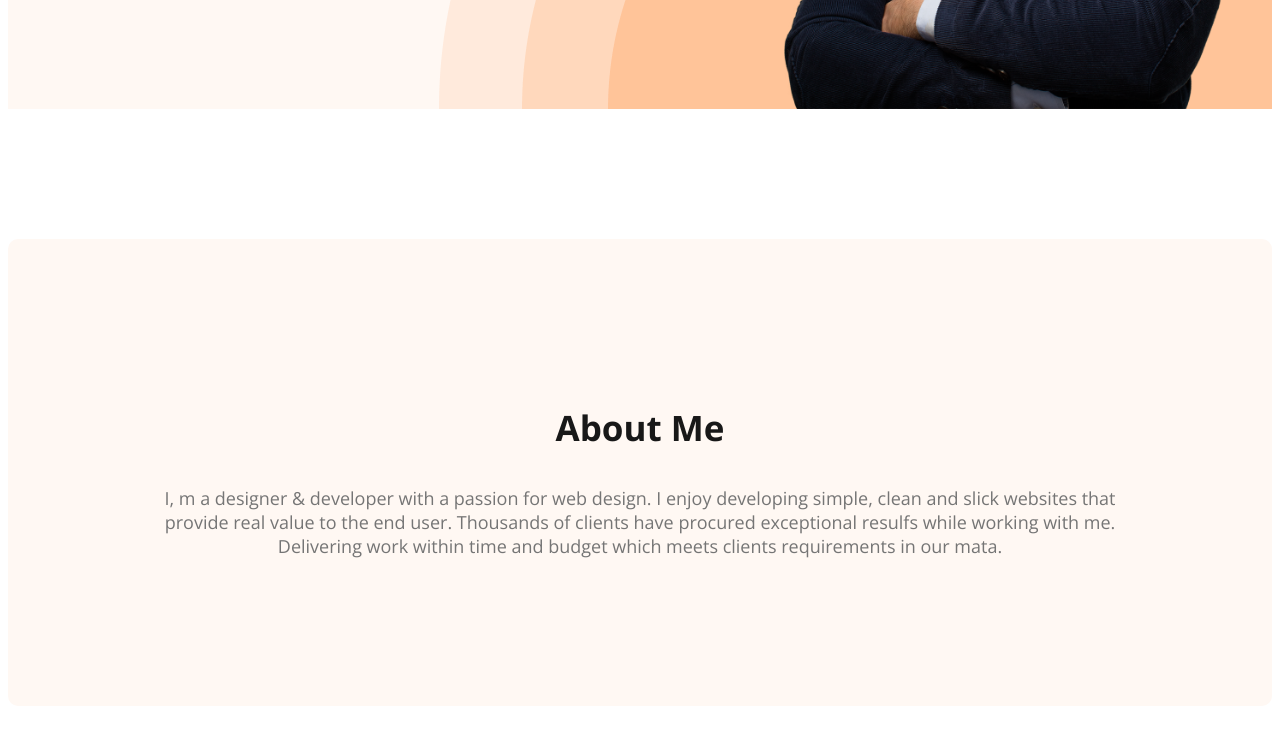
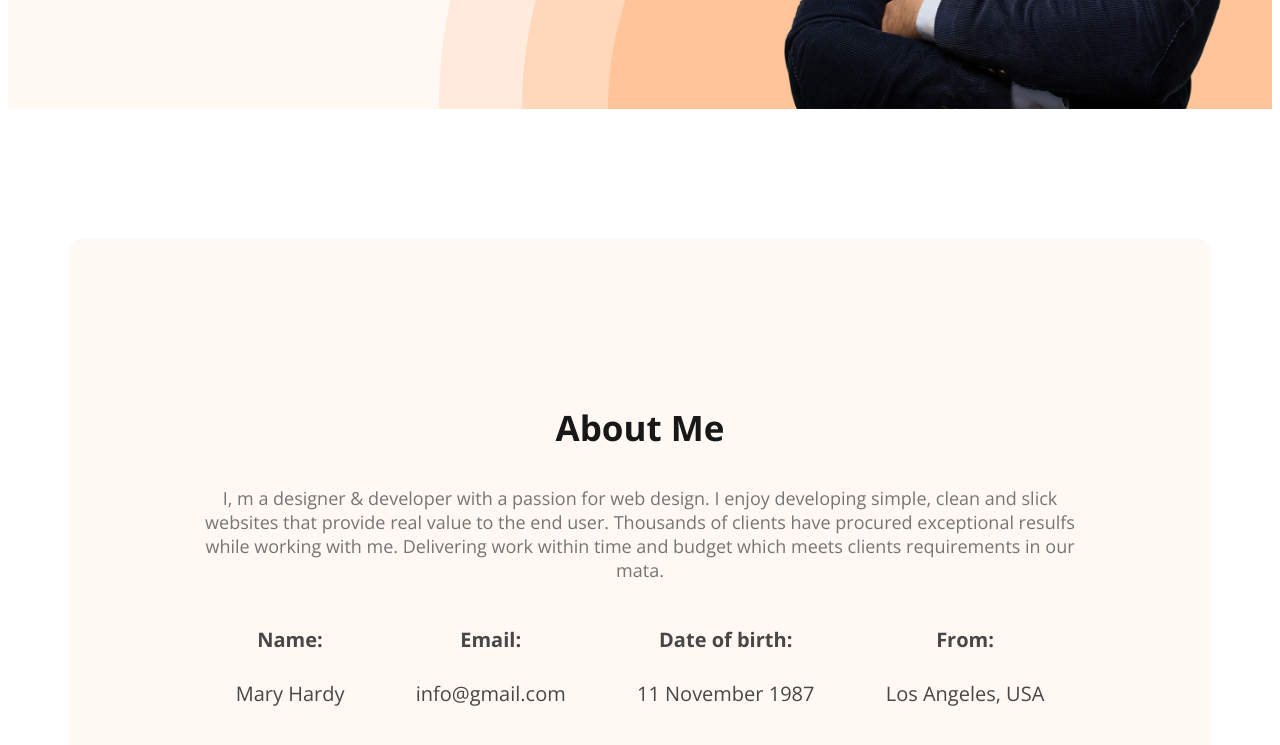
Before and after one commit to saif-uddin96/developer-portfolio, a plain HTML site: page index.html in a window 1280 px wide. Shown: the part 659-1404 px from the top of the page. Drawn offline with nearby package versions, Linux system fonts and the light colour scheme.

Commit message:
about information added

```diff
--- a/index.html
+++ b/index.html
@@ -34,6 +34,25 @@
         <section class="about">
             <h3 class="section-title">About Me</h3>
             <p class="section-description">I, m a designer & developer with a passion for web design. I enjoy developing simple, clean and slick websites that provide real value to the end user. Thousands of clients have procured exceptional resulfs while working with me. Delivering work within time and budget which meets clients requirements in our mata.</p>
+            <div class="about-info-container">
+                <!-- .about-info*4>h4.info-title+p.info-description -->
+                <div class="about-info">
+                    <h4 class="info-title">Name:</h4>
+                    <p class="info-description">Mary Hardy</p>
+                </div>
+                <div class="about-info">
+                    <h4 class="info-title">Email:</h4>
+                    <p class="info-description">info@gmail.com</p>
+                </div>
+                <div class="about-info">
+                    <h4 class="info-title">Date of birth:</h4>
+                    <p class="info-description">11 November 1987</p>
+                </div>
+                <div class="about-info">
+                    <h4 class="info-title">From:</h4>
+                    <p class="info-description">Los Angeles, USA</p>
+                </div>
+            </div>
         </section>
     </main>
 </body>
--- a/styles/style.css
+++ b/styles/style.css
@@ -94,6 +94,10 @@ nav a {
   max-width: 585px;
 }
 /* main section styles */
+main {
+  max-width: 1140px;
+  margin: 0 auto;
+}
 /* about section styles */
 .about {
   border-radius: 10px;
@@ -101,3 +105,13 @@ nav a {
   padding: 130px;
   margin: 130px 0;
 }
+
+.about-info-container {
+  display: flex;
+  justify-content: space-around;
+}
+.about-info {
+  text-align: center;
+  color: var(--Dark-02, #474747);
+  font-size: 20px;
+}
```
